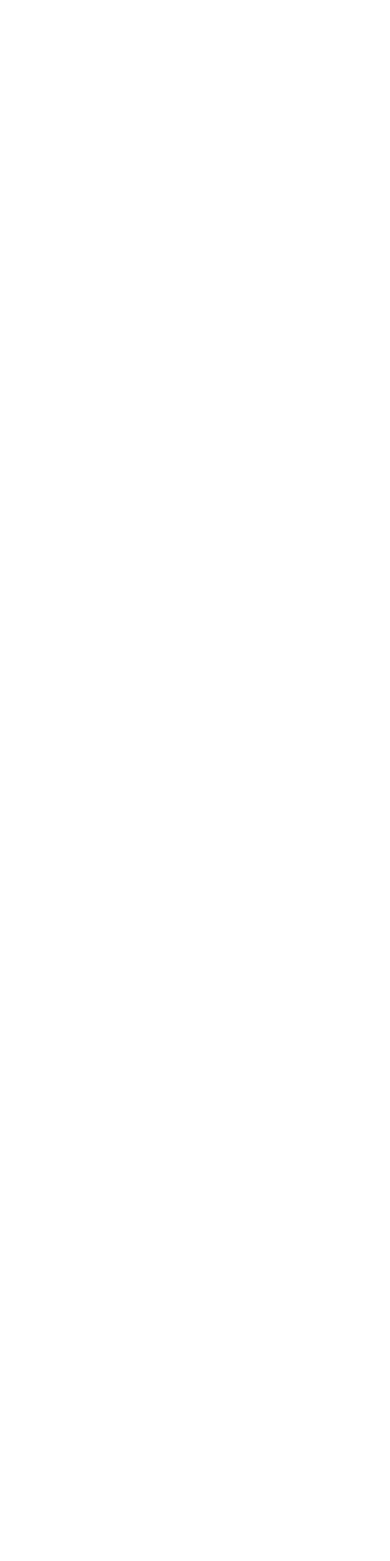
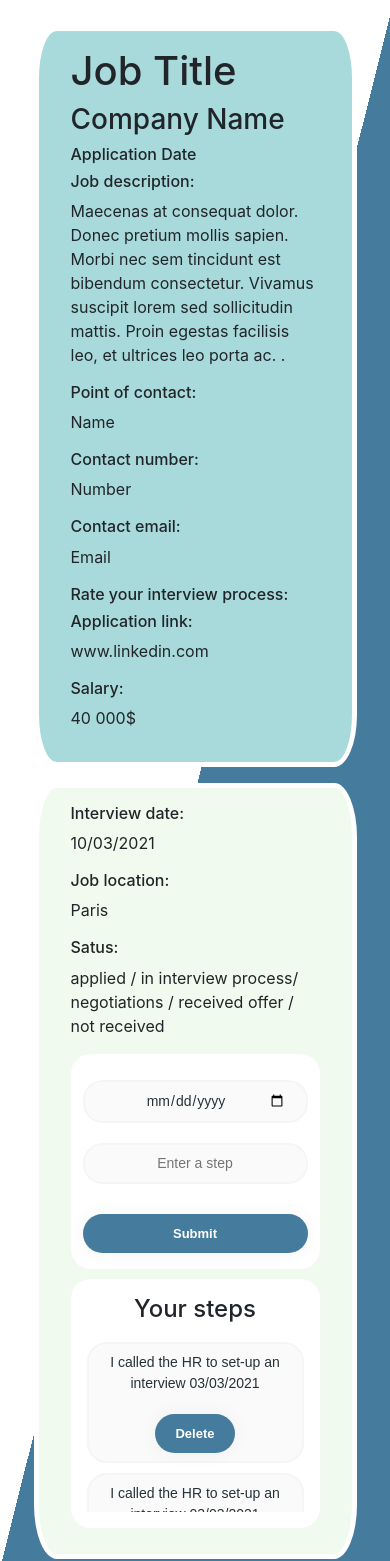
Before and after one commit to vinayakdandin1/CLIENT_interviewer, a React (Create React App) app: page /home/1/steps in a window 390 px wide. Shown: the top 1561 px of the page. Before the commit the page ends 844 px from the top, so only its background shows below. Built offline with nearby package versions, Linux system fonts and the light colour scheme; no server answers.

Commit message:
createStep & showStep add

```diff
--- a/src/App.js
+++ b/src/App.js
@@ -3,16 +3,74 @@ import { Route, Switch } from 'react-router-dom'
 import 'bootstrap/dist/css/bootstrap.min.css'
 import JobDescription from './components/JobDescription'
 import EditJob from './components/EditJob'
+import axios from 'axios'
+import CreateSteps from './components/CreateSteps'
+import ShowSteps from './components/ShowSteps'
+import config from './config'
 
 class App extends Component {
+
+  state = {
+    steps: []
+  }
+
+  componentDidMount(){
+    axios.get(`${config.API_URL}/api/home/steps`)
+      .then((response) => {
+        console.log(response.data)
+        this.setState({steps: response.data})
+      })
+      .catch(() => {
+        console.log('Fetching failed')
+      })
+  }
+
+  handleSubmitStep = (event) => {
+    event.preventDefault()
+    let date = event.target.date.value
+    let description = event.target.description.value
+
+    axios.post(`${config.API_URL}/api/home/create-steps`, {
+      date: date,
+      description: description,
+    })
+      .then((response) => {
+        this.setState({
+          steps: [response.data, ... this.state.steps]
+        }, () => {
+          this.props.history.push('/api/')
+        })
+      })
+      .catch((err) => {
+        console.log('create failed', err)
+      })
+  }
+
+  handleDelete = (stepId) => {
+    axios.delete(`${config.API_URL}/api/steps/${stepId}`)
+      .then(() => {
+        let filteredSteps = this.state.steps.filter((step) => {
+          return step._id !==stepId
+        })
+        TouchList.setState({
+          steps: filteredSteps
+        }, () => {
+          this.props.history.push('/')
+        })
+      })
+      .catch((err) => {
+        console.log('delete failed', err)
+      })
+  }
+
   render() {
     return (
       <div className="App">
         <Switch>
-          <Route path="/api/home/:jobId" render={(routeProps) => {
+          <Route path="/home/:jobId" render={(routeProps) => {
             return <JobDescription />
           }}/>
-          <Route path="/api/home/:jobId" render={(routeProps) => {
+          <Route path="/home/:jobId" render={(routeProps) => {
             return <EditJob />
           }} />
         </Switch>
--- /dev/null
+++ b/src/components/CreateSteps.js
@@ -0,0 +1,21 @@
+import React, { Component } from 'react'
+
+class CreateSteps extends Component {
+
+
+    render() {
+        return (
+            <div>
+                <div className="card">
+                  <form className="addStep">
+                    <input className="un" name="date" type="date" />
+                    <input className="un" name="description" type="text" placeholder="Enter a step" />
+                    <button className="stepButton" type="submit">Submit</button>
+                  </form>
+                </div>
+            </div>
+        )
+    }
+}
+
+export default CreateSteps
--- a/src/components/JobDescription.js
+++ b/src/components/JobDescription.js
@@ -1,7 +1,9 @@
 import React, { Component } from 'react'
 import axios from 'axios'
 import '../styles/JobDescription.css'
-
+import CreateSteps from './CreateSteps'
+import ShowSteps from './ShowSteps'
+import config from '../config'
 
 class JobDescription extends Component {
 
@@ -60,24 +62,9 @@ class JobDescription extends Component {
                       <h6>Satus:</h6>
                       <p>applied / in interview process/ negotiations / received offer / not received</p>
                   </div>
-                    <div className="card">
-                      <form className="addStep">
-                        <input className="un" name="date" type="date" />
-                        <input className="un" name="text" type="text" placeholder="Enter a step" />
-                        <button className="stepButton" type="submit">Submit</button>
-                      </form>
-                    </div>
+                    <CreateSteps />
                   <div>
-                    <div className="card1">
-                     <div>
-                       <h4>Your steps</h4>
-                        <div className="scrollDown">
-                          <p className="un">I called the HR to set-up an interview  03/03/2021 <button className="deleteStep">Delete</button></p>
-                          <p className="un">I called the HR to set-up an interview  03/03/2021 <button className="deleteStep">Delete</button></p>
-                          <p className="un">I called the HR to set-up an interview  03/03/2021 <button className="deleteStep">Delete</button></p>
-                      </div>
-                     </div>
-                    </div>
+                    <ShowSteps />
                   </div>
                 </div>
             </div>
--- /dev/null
+++ b/src/components/ShowSteps.js
@@ -0,0 +1,22 @@
+import React, { Component } from 'react'
+
+class ShowSteps extends Component {
+    render() {
+        return (
+            <div>
+                <div className="card1">
+                    <div>
+                      <h4>Your steps</h4>
+                        <div className="scrollDown">
+                          <p className="un">I called the HR to set-up an interview  03/03/2021 <button className="deleteStep">Delete</button></p>
+                          <p className="un">I called the HR to set-up an interview  03/03/2021 <button className="deleteStep">Delete</button></p>
+                          <p className="un">I called the HR to set-up an interview  03/03/2021 <button className="deleteStep">Delete</button></p>
+                        </div>
+                    </div>
+                </div>
+            </div>
+        )
+    }
+}
+
+export default ShowSteps
--- a/src/styles/JobDescription.css
+++ b/src/styles/JobDescription.css
@@ -141,3 +141,42 @@
     max-height: 180px;
     overflow-y: scroll;
 }
+
+@media screen and (max-width : 1000px){
+    .mainContainer {
+        width: auto;
+        height: auto;
+        display: flex;
+        flex-direction: column;
+        justify-content: center;
+        margin: 0 auto;
+        margin-top: 1em;
+        padding: 10px 5px;
+        background: linear-gradient(to bottom right, #fff 0%, #fff 50%,  #457B9D 50%,  #457B9D 100%);
+
+    }
+    .leftSide {
+        padding: 1em 2em;
+        margin: auto;
+        width: 85%;
+        background-color: #A8DADC;
+        border: solid 5px white;
+        border-radius: 7% 7%;
+    }
+    .rightSide {
+        padding: 1em 2em;
+        margin: auto;
+        margin-top: 1em;
+        width: 85%;
+        background-color: #F1FAEE;
+        border: solid 5px white;
+        border-radius: 7% 7%;
+        box-shadow: black;
+
+    }
+    .editJobDesc {
+        display: flex;
+        justify-content: center;
+        width: auto;
+    }
+}
```
Also changed, not shown: src/components/CreateStatus.js (deleted), src/components/ShowStatus.js (deleted).
